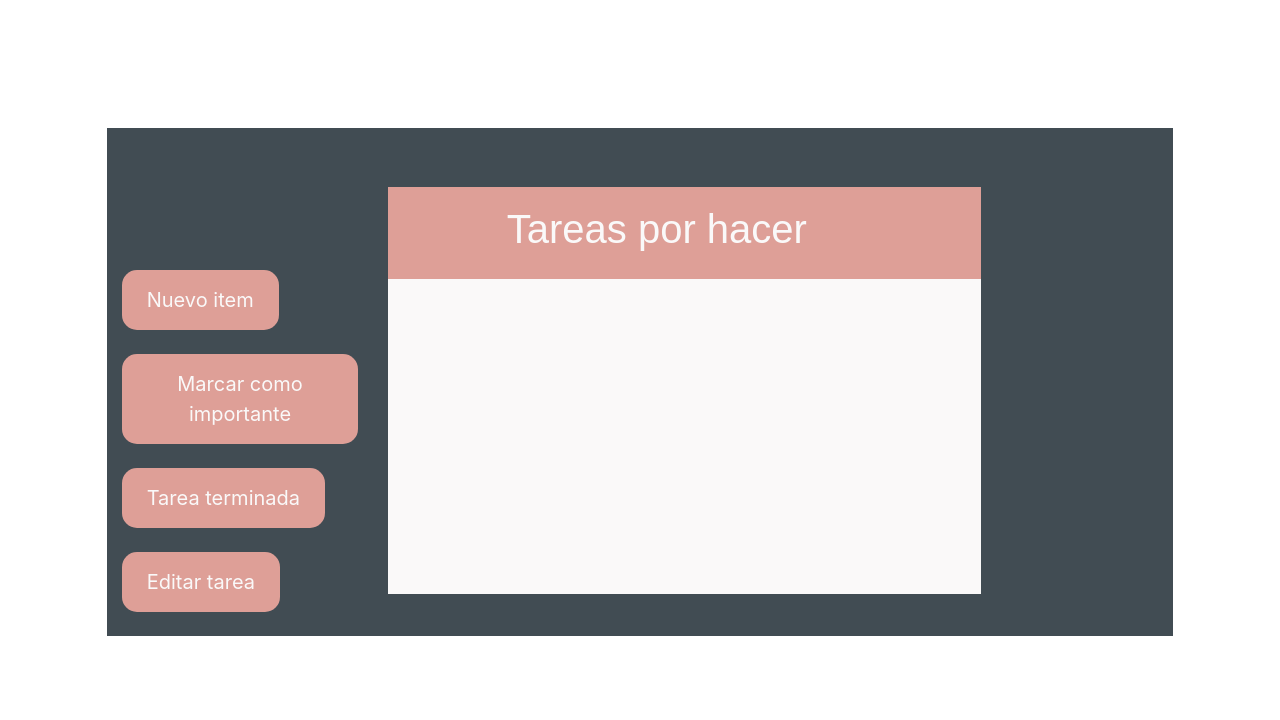
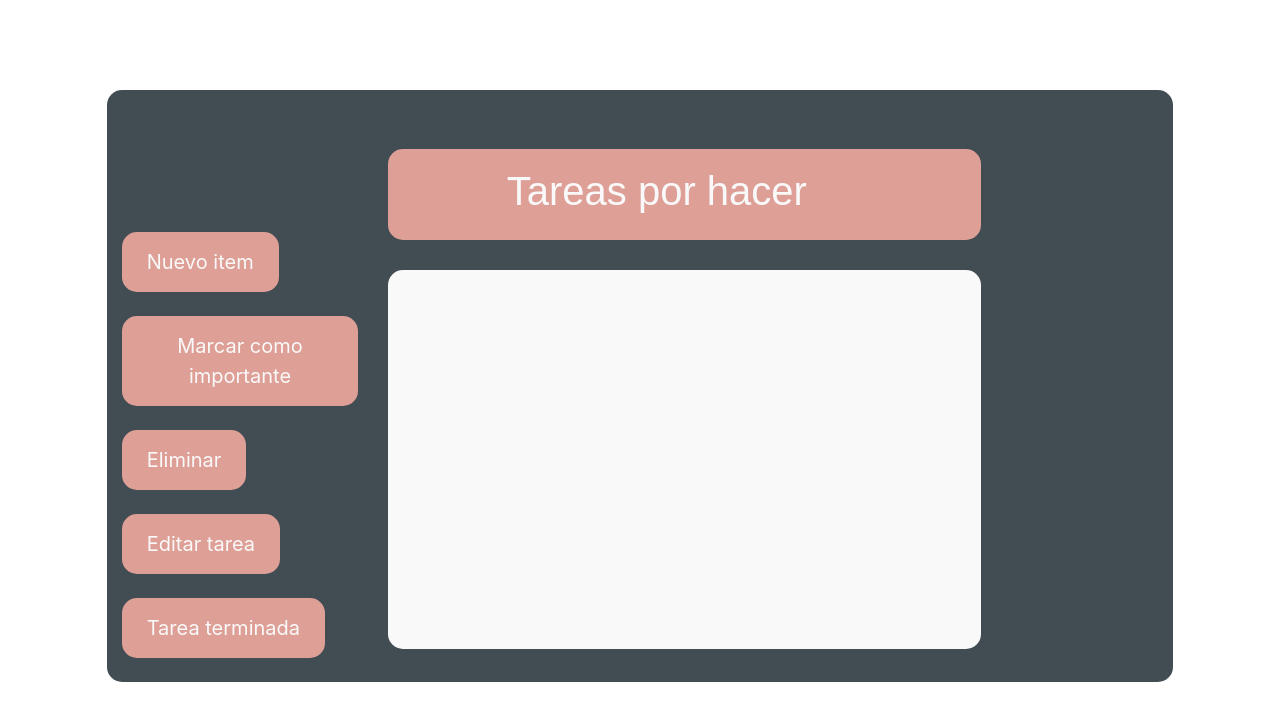
Before and after one commit to flormendez/To-do-list, a plain HTML site: page index.html in a window 1280 px wide. Drawn offline with nearby package versions, Linux system fonts and the light colour scheme.

Commit message:
nuevos botones

```diff
--- a/index.html
+++ b/index.html
@@ -37,7 +37,7 @@
                 </br>
                 </br>
 
-                <button id="terminado" class="button">Tarea terminada</button>
+                <button id="terminado" class="button">Eliminar</button>
 
 
                 </br>
@@ -47,7 +47,9 @@
                 </br>
                 </br>
 
-
+                <button id="terminado" class="button">Tarea terminada</button>
+                </br>
+                </br>
             </div>
 
             <div class="col-7">
--- a/style.css
+++ b/style.css
@@ -4,13 +4,15 @@
 
 .columna2 {
   margin-top: 10%;
-  background-color: #faf9f9;
+
   height: 80%;
+  border-radius: 15px;
 }
 
 .general {
   background-color: #414c53;
-  margin-top: 10%;
+  margin-top: 7%;
+  border-radius: 15px;
 }
 
 .button {
@@ -37,8 +39,8 @@
 }
 
 li.selected {
-  color: green;
-  border-bottom: solid 1px green;
+  background-color: #a8f7ae;
+  border-bottom: solid 1px #a8f7ae;
 }
 
 h1 {
@@ -52,14 +54,22 @@ h1 {
   background-color: #de9f97;
   padding-top: 3%;
   padding-bottom: 3%;
+  border-radius: 15px;
+  margin-bottom:5%;
 }
 
 ul {
   list-style-type: circle;
+  height:100%
 }
 
+.lista{
+  background-color: #faf9f9;
+  height:80%;
+  border-radius: 15px;
+}
 li {
   color: #414c53;
   font-size: 18px;
-  border-bottom: solid black 1px;
+  border-bottom: solid #414c53 1px;
 }
```
